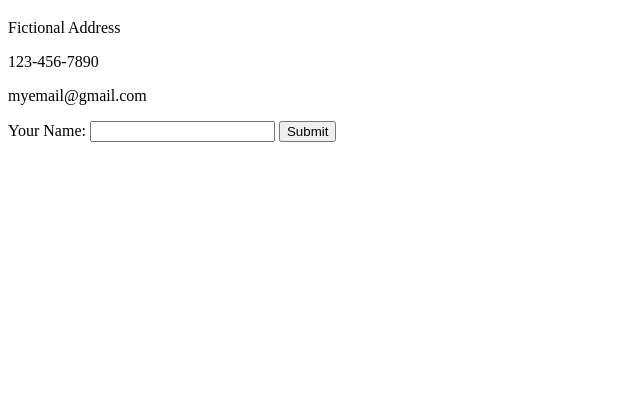
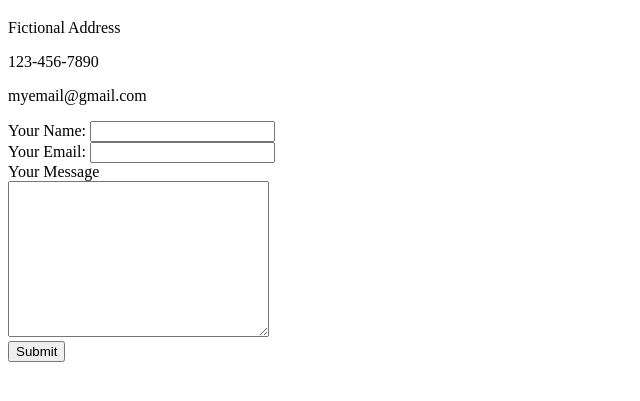
Before and after one commit to chowwil/udemy, a plain HTML site: page complete-web-development/Personal_Site/contact.html in a window 1280 px wide. Shown: the part 61-462 px from the top of the page, without its empty margins (0-640 px from the left). Drawn offline with Linux system fonts and the light colour scheme.

Commit message:
some form stuff

```diff
--- a/complete-web-development/Personal_Site/contact.html
+++ b/complete-web-development/Personal_Site/contact.html
@@ -9,11 +9,15 @@
     <p>Fictional Address</p>
     <p>123-456-7890</p>
     <p>myemail@gmail.com</p>
-
-    <form class="" action="" method="">
+<!-- Without enctype plain text it'll give weird emails -->
+    <form action="mailto:wilsonchow4@gmail.com" method="post" enctype="text/plain">
       <label>Your Name:</label>
-      <input type="text" name="" value="" />
-      <input type="submit" name="" />
+      <input type="text" name="yourName" value=""><br>
+      <label>Your Email:</label>
+      <input type="email" name="yourEmail"><br>
+      <label>Your Message</label><br>
+      <textarea name="yourMessage" rows="10" cols="30"></textarea><br>
+      <input type="submit" name="">
     </form>
   </body>
 </html>
```
